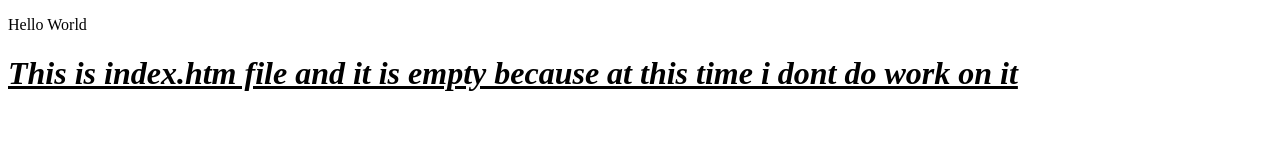
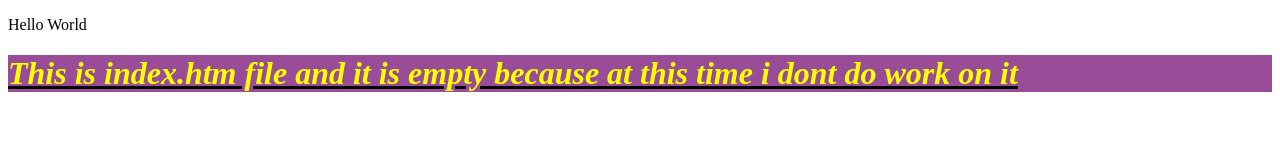
Before and after one commit to Dayaan-Shafique01/New-Repository, a plain HTML site: page index.html in a window 1280 px wide. Drawn offline with Linux system fonts and the light colour scheme.

Commit message:
Fixed branch

```diff
--- a/index.html
+++ b/index.html
@@ -4,6 +4,12 @@
     <meta charset="UTF-8">
     <meta name="viewport" content="width=device-width, initial-scale=1.0">
     <title>Document</title>
+    <style>
+        h1{
+            color: yellow;
+            background-color: rgb(153, 77, 153);
+        }
+    </style>
 </head>
 <body>
     <p>Hello World</p>
```
